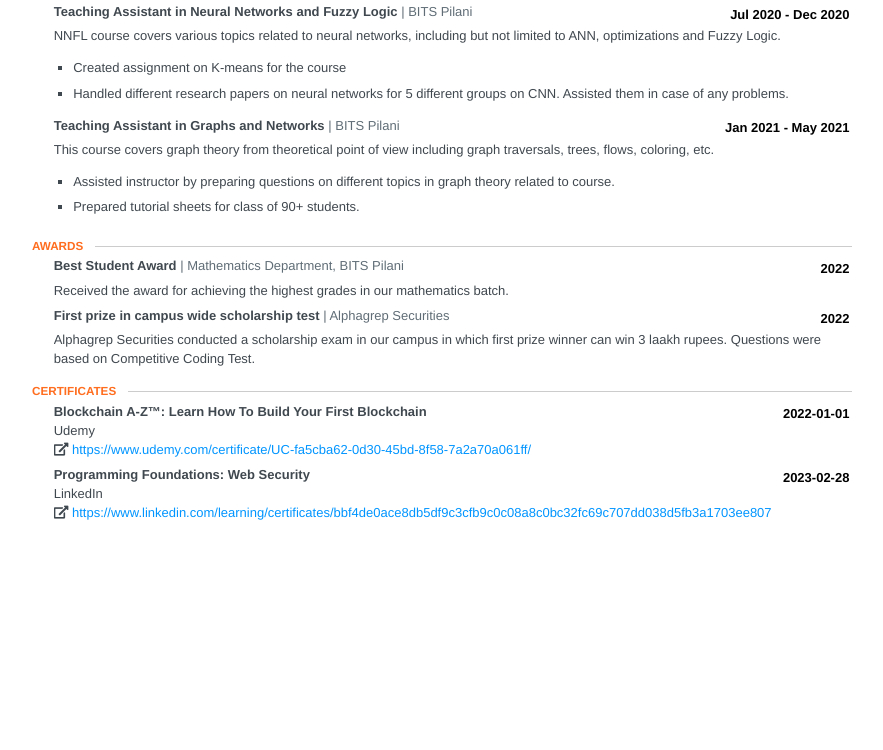
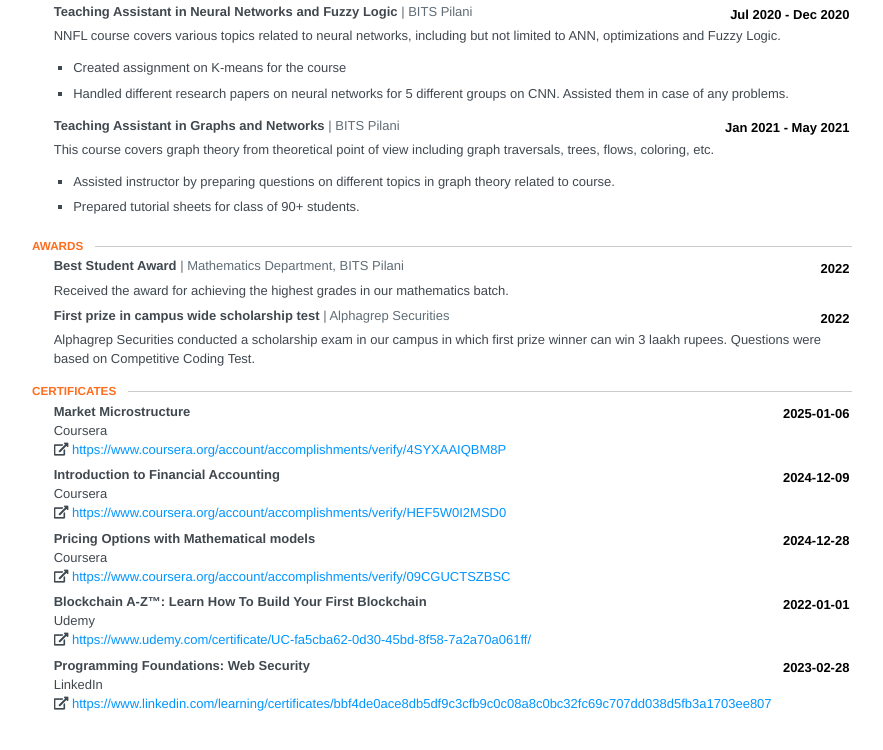
Before and after one commit to nullicist-aakash/nullicist-aakash.github.io, a website: page index.html in a window 1280 px wide. Shown: the part 5015-5765 px from the top of the page, without its empty margins (198-1081 px from the left). Before the commit the page ends 5597 px from the top, so only its background shows below. Drawn offline with Linux system fonts and the light colour scheme.

Commit message:
Added new certificates

```diff
--- a/index.html
+++ b/index.html
@@ -1739,6 +1739,72 @@
           <header class="clear">
             <div class="header-left">
               <div class="name">
+                Market Microstructure
+              </div>
+              <div class="issuer">
+                Coursera
+              </div>
+            </div>
+            <div class="date">
+              2025-01-06
+            </div>
+          </header>
+
+          <div class="item">
+            <span class="url">
+              <span class="fas fa-external-link-alt"></span>
+              <a target="_blank" href="https://www.coursera.org/account/accomplishments/verify/4SYXAAIQBM8P">https://www.coursera.org/account/accomplishments/verify/4SYXAAIQBM8P</a>
+            </span>
+          </div>
+        </section>
+        <section class="certificate-item">
+          <header class="clear">
+            <div class="header-left">
+              <div class="name">
+                Introduction to Financial Accounting
+              </div>
+              <div class="issuer">
+                Coursera
+              </div>
+            </div>
+            <div class="date">
+              2024-12-09
+            </div>
+          </header>
+
+          <div class="item">
+            <span class="url">
+              <span class="fas fa-external-link-alt"></span>
+              <a target="_blank" href="https://www.coursera.org/account/accomplishments/verify/HEF5W0I2MSD0">https://www.coursera.org/account/accomplishments/verify/HEF5W0I2MSD0</a>
+            </span>
+          </div>
+        </section>
+        <section class="certificate-item">
+          <header class="clear">
+            <div class="header-left">
+              <div class="name">
+                Pricing Options with Mathematical models
+              </div>
+              <div class="issuer">
+                Coursera
+              </div>
+            </div>
+            <div class="date">
+              2024-12-28
+            </div>
+          </header>
+
+          <div class="item">
+            <span class="url">
+              <span class="fas fa-external-link-alt"></span>
+              <a target="_blank" href="https://www.coursera.org/account/accomplishments/verify/09CGUCTSZBSC">https://www.coursera.org/account/accomplishments/verify/09CGUCTSZBSC</a>
+            </span>
+          </div>
+        </section>
+        <section class="certificate-item">
+          <header class="clear">
+            <div class="header-left">
+              <div class="name">
                 Blockchain A-Z™: Learn How To Build Your First Blockchain
               </div>
               <div class="issuer">
```
Also changed, not shown: resume.json (+18 -0 lines).
